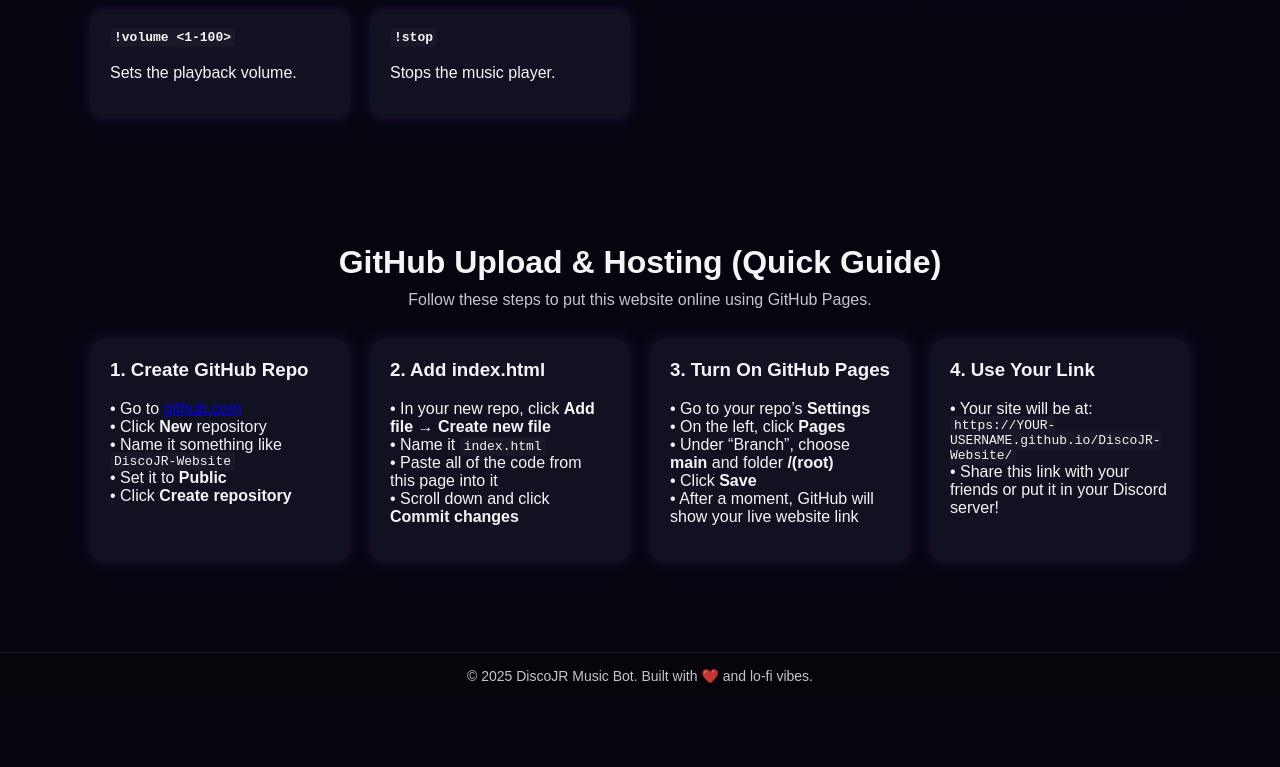
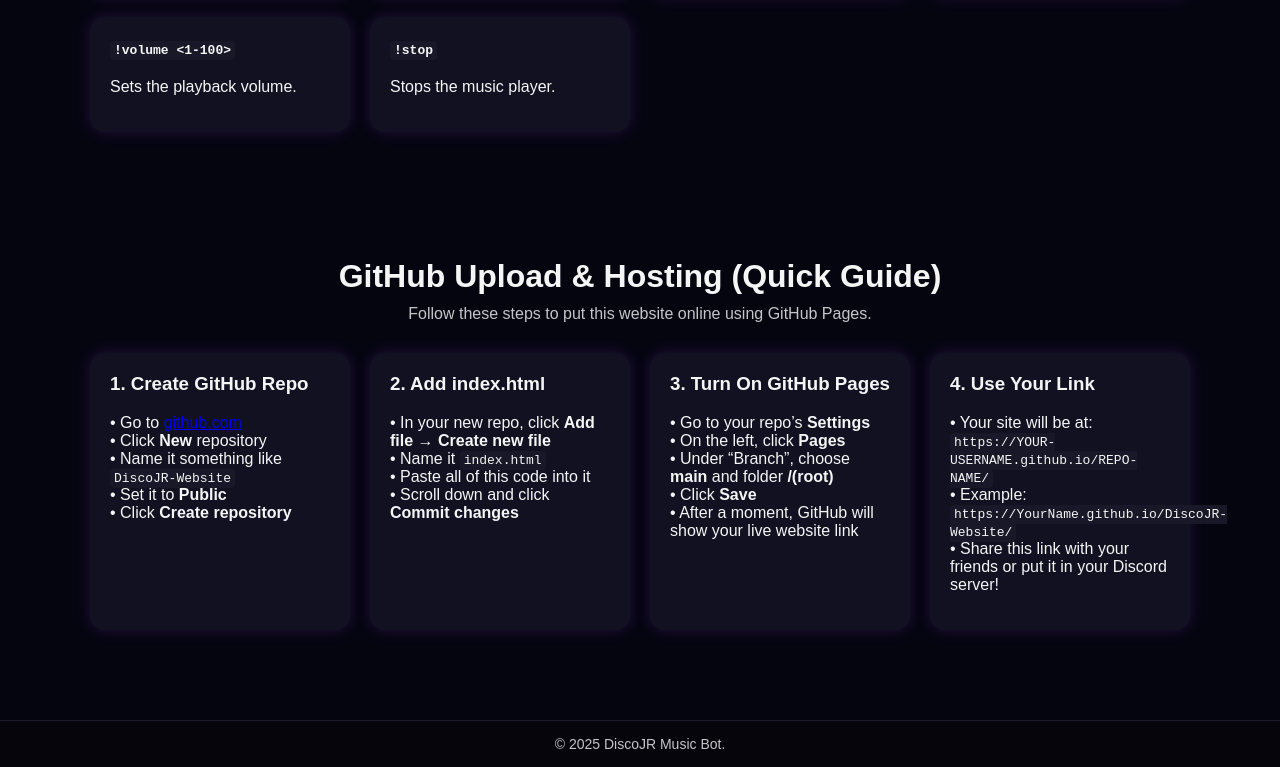
Before and after one commit to N4ZTYBandit/DiscoJrMusic-Website, a plain HTML site: page index.html in a window 1280 px wide. Shown: the part 1385-2152 px from the top of the page. Before the commit the page ends 2084 px from the top, so only its background shows below. Drawn offline with Linux system fonts and the light colour scheme.

Commit message:
Update index.html

```diff
--- a/index.html
+++ b/index.html
@@ -1,3 +1,4 @@
+<!DOCTYPE html>
 <html lang="en">
 <head>
   <meta charset="UTF-8" />
@@ -280,7 +281,7 @@
         <p>
           • In your new repo, click <strong>Add file → Create new file</strong><br/>
           • Name it <code>index.html</code><br/>
-          • Paste all of the code from this page into it<br/>
+          • Paste all of this code into it<br/>
           • Scroll down and click <strong>Commit changes</strong>
         </p>
       </div>
@@ -300,7 +301,8 @@
         <h3>4. Use Your Link</h3>
         <p>
           • Your site will be at:<br/>
-          <code>https://YOUR-USERNAME.github.io/DiscoJR-Website/</code><br/>
+          <code>https://YOUR-USERNAME.github.io/REPO-NAME/</code><br/>
+          • Example: <code>https://YourName.github.io/DiscoJR-Website/</code><br/>
           • Share this link with your friends or put it in your Discord server!
         </p>
       </div>
@@ -308,7 +310,7 @@
   </section>
 
   <footer>
-    © 2025 DiscoJR Music Bot. Built with ❤️ and lo-fi vibes.
+    © 2025 DiscoJR Music Bot.
   </footer>
 </body>
 </html>
```
